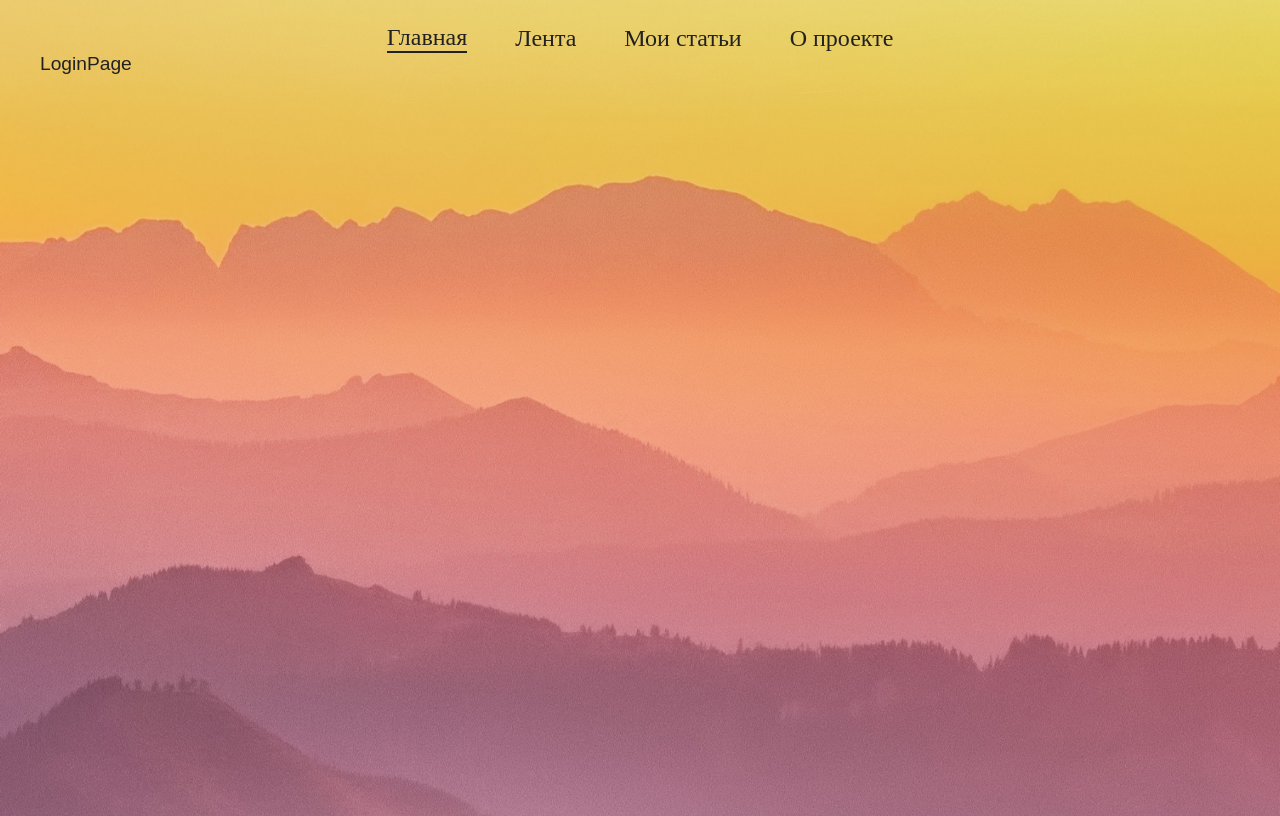
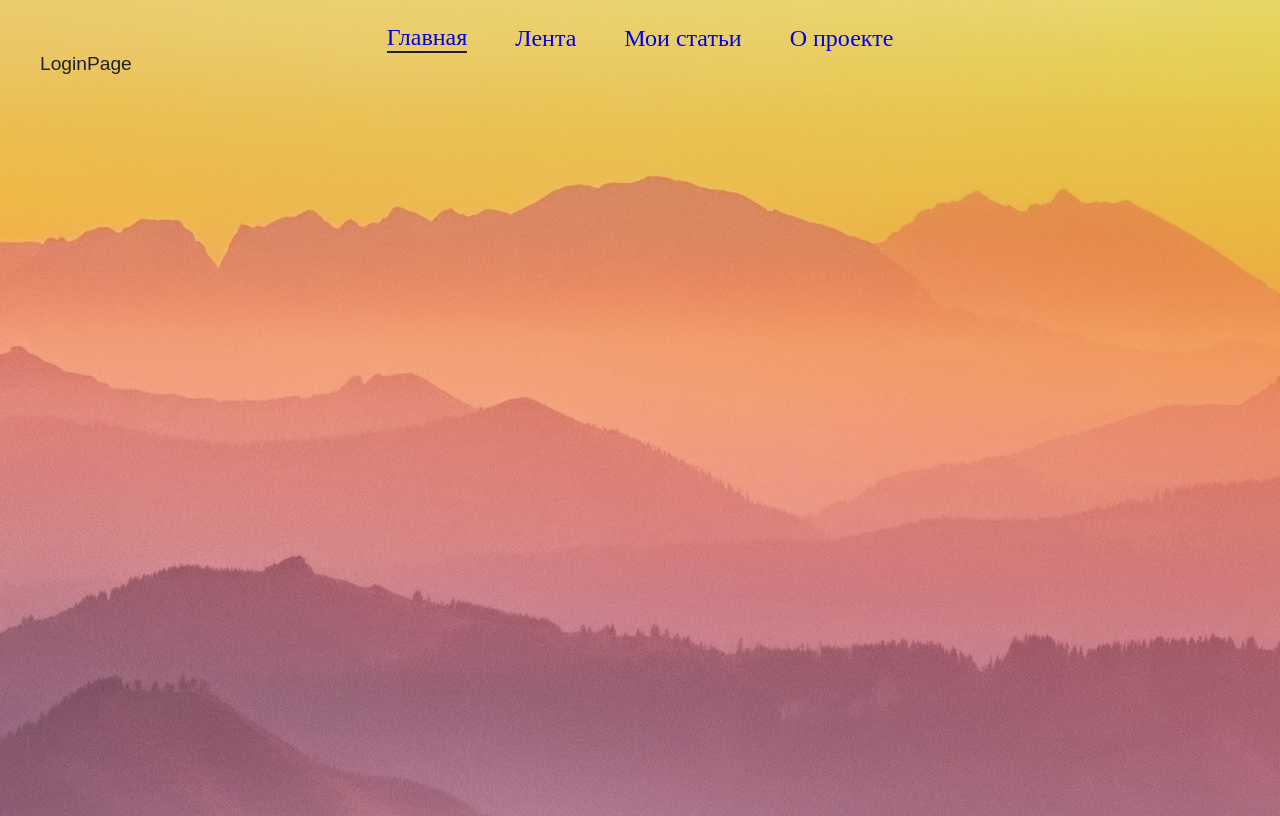
Before and after one commit to SergeyIvanov85/RSBlog, a React (Create React App) app in the folder client/: page /login in a window 1280 px wide. Built offline with nearby package versions, Linux system fonts and the light colour scheme.

Commit message:
add: NavLink

```diff
--- a/client/src/components/Navbar.jsx
+++ b/client/src/components/Navbar.jsx
@@ -1,12 +1,13 @@
 import React from "react";
+import { Link, NavLink} from "react-router-dom";
 
 export  const Navbar = () => {
     return <nav className='main-nav'>
         <ul className='main-nav__list'>
-            <li className='main-nav__link active'>Главная</li>
-            <li className='main-nav__link'>Лента</li>
-            <li className='main-nav__link'>Мои статьи</li>
-            <li className='main-nav__link'>О проекте</li>
+            <li className='main-nav__link active'><NavLink to={'/'} href='/'>Главная</NavLink></li>
+            <li className='main-nav__link'><NavLink to={'/posts'} href='/'>Лента</NavLink></li>
+            <li className='main-nav__link'><NavLink to={'/new'} href='/'>Мои статьи</NavLink></li>
+            <li className='main-nav__link'><a href='/'>О проекте</a></li>
         </ul>
     </nav>
 }
```
